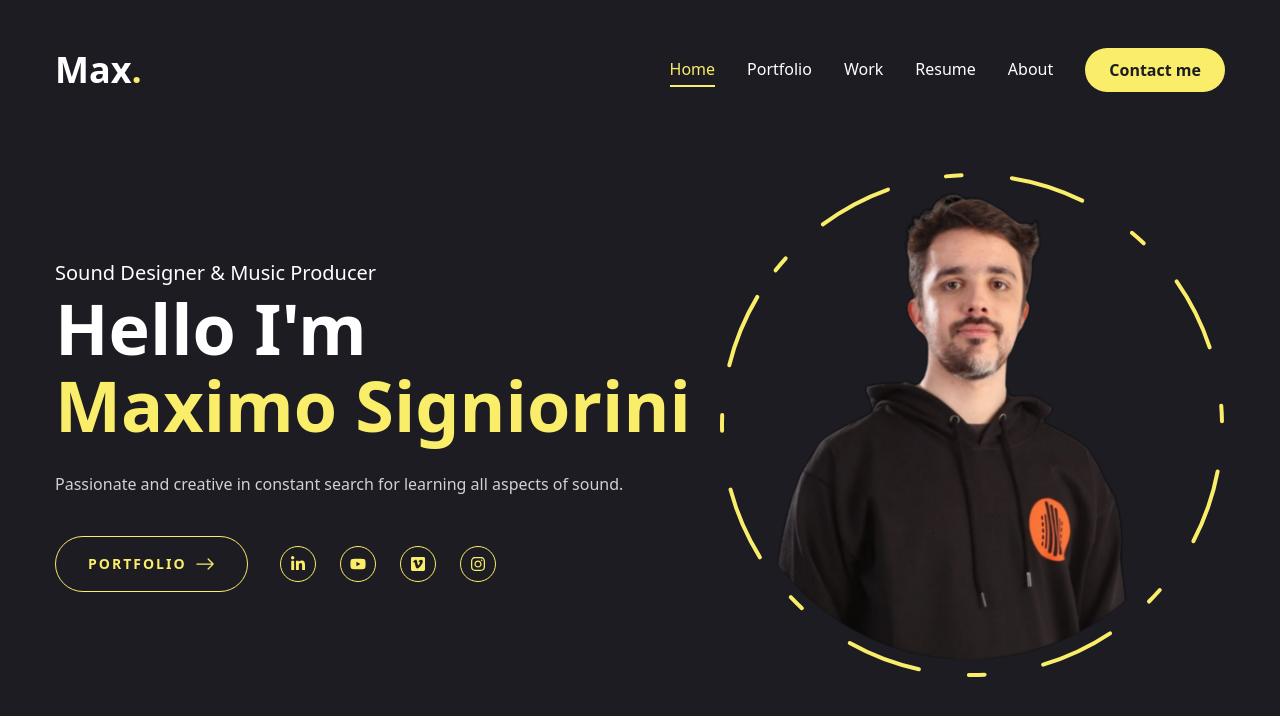
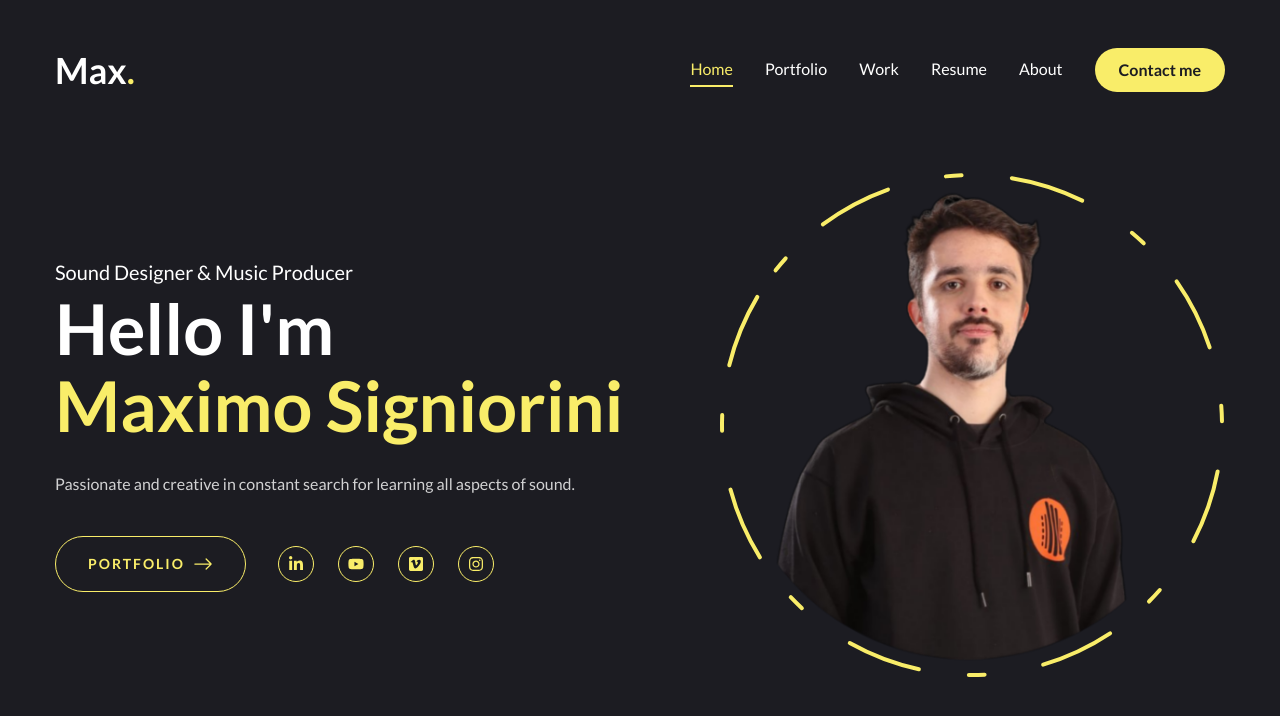
Before and after one commit to maximosigniorini/personal-website, a Next.js app: page / in a window 1280 px wide. Shown: the top 716 px of the page. Built offline with nearby package versions, Linux system fonts and the light colour scheme.

Commit message:
Fixed font

```diff
--- a/app/layout.jsx
+++ b/app/layout.jsx
@@ -18,7 +18,7 @@ export const metadata = {
 export default function RootLayout({ children }) {
   return (
     <html lang="en">
-      <body className={jetbrainsMono.variable}>
+      <body className={lato.variable}>
       <Header />
       {/* <StairTransition /> */}
       <PageTransition>
```
